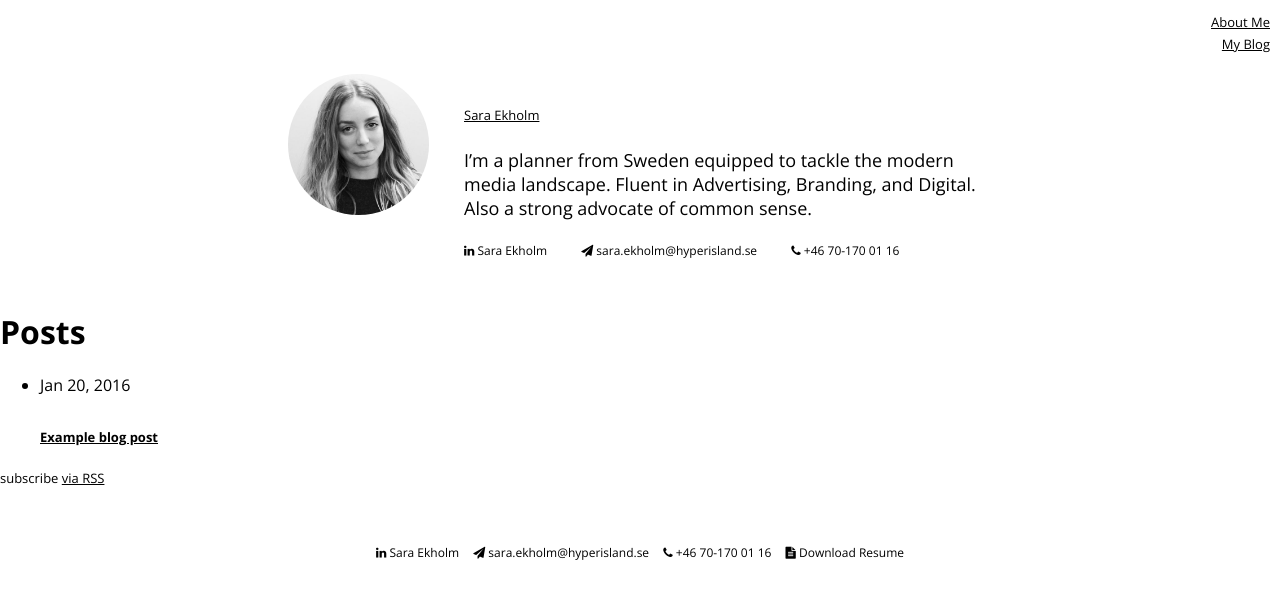
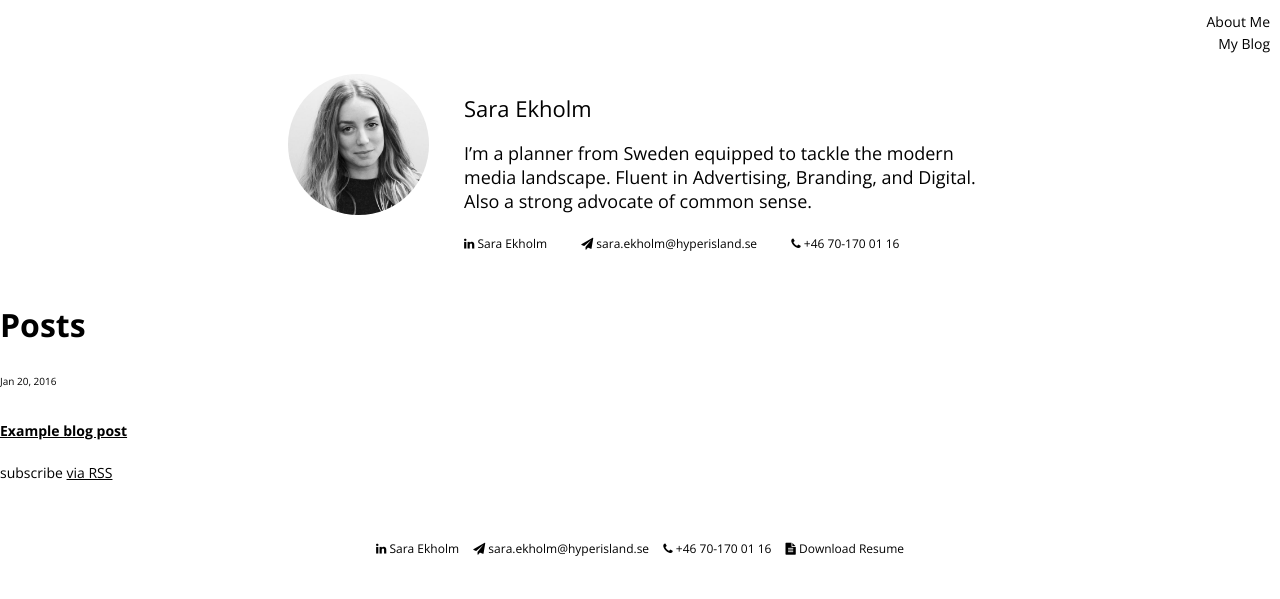
Before and after one commit to saraekholm/saraekholm.github.io, a Jekyll site: the page built from blog.html, in a window 1280 px wide. Shown: the top 599 px of the page. Built offline with Jekyll 4.4.1, drawn with Linux system fonts in a browser that asks for light colours; nearby versions of some CDN libraries; some web fonts are replaced.

Commit message:
Update CSS to work better with blog posts and pages

```diff
--- a/css/style.css
+++ b/css/style.css
@@ -13,7 +13,7 @@ a {
 }
 
 a, p {
-	font-size: 13px;
+	font-size: 14px;
 }
 
 @media (max-width: 600px) {
@@ -57,9 +57,11 @@ header .header-intro {
 	max-width: 1000px;
 }
 
-header h3 {
+header h3 a {
 	font-weight: normal;
 	font-size: 22px;
+	text-decoration: none;
+	color: #000;
 }
 
 header .intro-inner {
@@ -142,7 +144,7 @@ header .link-list {
 	}
 }
 
-#about-link {
+nav a {
 	text-decoration: none;
 	color: #000;
 }
@@ -185,8 +187,11 @@ section#section-changehand {
 
 section {
 	background: #eee;
+	padding: 15px 0 15px 0;
+}
+
+.expandable {
 	cursor: pointer;
-	padding: 15px 0 15px 0;
 }
 
 section .inner video {
@@ -197,7 +202,7 @@ section.expanded {
 	cursor: default;
 }
 
-section h2 {
+.expandable h2 {
 	text-align: center;
 	padding: 0 25px 0 25px;
 }
@@ -206,17 +211,22 @@ section h2,
 section h2 a {
 	font-weight: normal;
 	font-style: italic;
-	color: #fff;
 	font-size: 18px;
 }
 
-section h3 {
+.expandable h3 {
 	text-align: center;
 	font-size: 16px;
 	font-weight: normal;
-	color: #fff;
 	opacity: 0.8;
 	padding: 0 25px 0 25px;
+}
+
+.expandable h2,
+.expandable h2 a,
+.expandable h3,
+.expandable h3 a {
+	color: #fff;
 }
 
 .stats {
@@ -254,25 +264,25 @@ section .arrow:hover {
 * Section inner layout
 */
 
-section .inner {
+section.expandable .inner {
 	display: none;
 	color: #fff;
 }
 
-section .inner .narrow {
+.inner .narrow {
 	margin: 0 auto;
 	width: 55%;
 	max-width: 1000px;
 }
 
 @media (max-width: 600px) {
-	section .inner .narrow {
+	.inner .narrow {
 		width: 95%;
 	}
 }
 
 @media (max-width: 600px) {
-	section .inner .wide {
+	.inner .wide {
 		width: 100%;
 	}
 }
@@ -362,7 +372,7 @@ section.expanded .inner {
 	/*border: 2px solid #CD7F32;*/
 }
 
-.inner a {
+.expandable .inner a {
 	color: #fff;
 }
 
@@ -456,3 +466,22 @@ footer .link-list li {
 footer a {
 	text-decoration: none;
 }
+
+/**
+ * Blog
+ */
+
+.post-list {
+	list-style: none;
+	margin: 0 0 15px 0;
+	padding: 0;
+}
+
+.post-meta {
+	font-size: 10px;
+}
+
+.post-title {
+	margin-bottom: 0;
+	padding-bottom: 0;
+}
```
